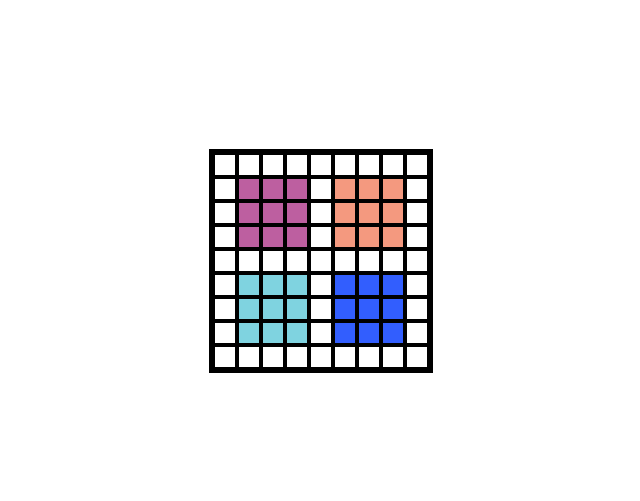
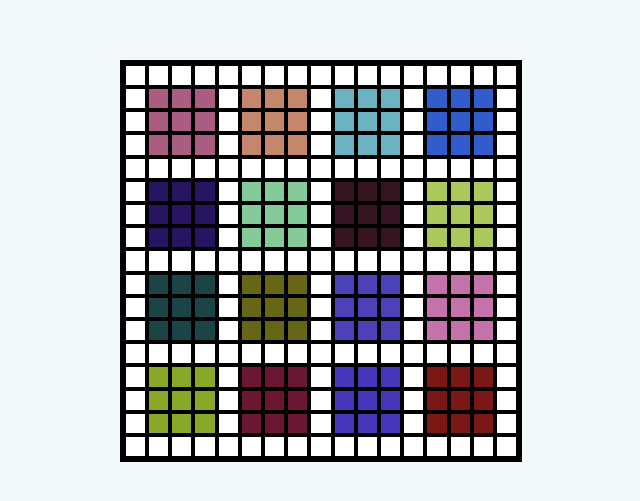
Before and after one commit to CRISOMG/multiarray, a plain HTML site: page index.html in a window 1280 px wide. Shown: the part 139-640 px from the top of the page, without its empty margins (319-959 px from the left). Drawn offline with Linux system fonts and the light colour scheme.

Commit message:
refactoring "drawMatriz,analyser"

```diff
--- a/index.html
+++ b/index.html
@@ -7,7 +7,6 @@
     <link rel="stylesheet" href="src/style.css" />
   </head>
   <body>
-    <div id="matriz" class="matrix"></div>
     <script src="src/index.js"></script>
   </body>
 </html>
--- a/src/index.js
+++ b/src/index.js
@@ -2,22 +2,35 @@ function generateRandomHexCode() {
   let hexCode = '#';
 
   while (hexCode.length < 7) {
-    hexCode += Math.round(Math.random() * 15).toString(16);
+    hexCode += Math.ceil(Math.random() * 12).toString(16);
   }
 
   return hexCode;
 }
 
+// const generateMatrix = (size) =>
+//   Array.from({ length: size }, () => new Array(size).fill(0));
+
+// const matriz = generateMatrix(30);
+
 const matriz = [
-  [0, 0, 0, 0, 0, 0, 0, 0, 0],
-  [0, 1, 1, 1, 0, 1, 1, 1, 0],
-  [0, 1, 1, 1, 0, 1, 1, 1, 0],
-  [0, 1, 1, 1, 0, 1, 1, 1, 0],
-  [0, 0, 0, 0, 0, 0, 0, 0, 0],
-  [0, 1, 1, 1, 0, 1, 1, 1, 0],
-  [0, 1, 1, 1, 0, 1, 1, 1, 0],
-  [0, 1, 1, 1, 0, 1, 1, 1, 0],
-  [0, 0, 0, 0, 0, 0, 0, 0, 0],
+  [0, 0, 0, 0, 0, 0, 0, 0, 0, 0, 0, 0, 0, 0, 0, 0, 0],
+  [0, 1, 1, 1, 0, 1, 1, 1, 0, 1, 1, 1, 0, 1, 1, 1, 0],
+  [0, 1, 1, 1, 0, 1, 1, 1, 0, 1, 1, 1, 0, 1, 1, 1, 0],
+  [0, 1, 1, 1, 0, 1, 1, 1, 0, 1, 1, 1, 0, 1, 1, 1, 0],
+  [0, 0, 0, 0, 0, 0, 0, 0, 0, 0, 0, 0, 0, 0, 0, 0, 0],
+  [0, 1, 1, 1, 0, 1, 1, 1, 0, 1, 1, 1, 0, 1, 1, 1, 0],
+  [0, 1, 1, 1, 0, 1, 1, 1, 0, 1, 1, 1, 0, 1, 1, 1, 0],
+  [0, 1, 1, 1, 0, 1, 1, 1, 0, 1, 1, 1, 0, 1, 1, 1, 0],
+  [0, 0, 0, 0, 0, 0, 0, 0, 0, 0, 0, 0, 0, 0, 0, 0, 0],
+  [0, 1, 1, 1, 0, 1, 1, 1, 0, 1, 1, 1, 0, 1, 1, 1, 0],
+  [0, 1, 1, 1, 0, 1, 1, 1, 0, 1, 1, 1, 0, 1, 1, 1, 0],
+  [0, 1, 1, 1, 0, 1, 1, 1, 0, 1, 1, 1, 0, 1, 1, 1, 0],
+  [0, 0, 0, 0, 0, 0, 0, 0, 0, 0, 0, 0, 0, 0, 0, 0, 0],
+  [0, 1, 1, 1, 0, 1, 1, 1, 0, 1, 1, 1, 0, 1, 1, 1, 0],
+  [0, 1, 1, 1, 0, 1, 1, 1, 0, 1, 1, 1, 0, 1, 1, 1, 0],
+  [0, 1, 1, 1, 0, 1, 1, 1, 0, 1, 1, 1, 0, 1, 1, 1, 0],
+  [0, 0, 0, 0, 0, 0, 0, 0, 0, 0, 0, 0, 0, 0, 0, 0, 0],
 ];
 function createMatriz() {
   const $matriz = document.createElement('section');
@@ -35,7 +48,6 @@ function createRow() {
 function createSquare(squareId, rowId, color = 'white') {
   const $square = document.createElement('div');
   $square.setAttribute('class', `square`);
-  $square.setAttribute('id', `square-${squareId}`);
   $square.style.backgroundColor = color;
 
   $square.onclick = (event) => {
@@ -55,9 +67,7 @@ function analyser(
   currentElementMatriz,
   currentElementRow,
   indexRow,
-  indexSquare,
-  rowId,
-  squareId
+  indexSquare
 ) {
   const aboveSquare =
     !!matriz[indexRow - 1] && matriz[indexRow - 1][indexSquare];
@@ -67,17 +77,17 @@ function analyser(
     const color =
       currentElementMatriz.children[indexRow - 1].children[indexSquare].style
         .backgroundColor;
-    const squareElement = createSquare(squareId, rowId, color);
+    const squareElement = createSquare(indexSquare, indexRow, color);
     return squareElement;
   }
   if (previousSquare) {
     const color =
       currentElementRow.children[indexSquare - 1].style.backgroundColor;
-    const squareElement = createSquare(squareId, rowId, color);
+    const squareElement = createSquare(indexSquare, indexRow, color);
     return squareElement;
   }
 
-  const squareElement = createSquare(squareId, rowId);
+  const squareElement = createSquare(indexSquare, indexRow);
   squareElement.style.backgroundColor = generateRandomHexCode();
 
   return squareElement;
@@ -87,32 +97,25 @@ function drawMatriz(matriz) {
   document.body.innerHTML = '';
   const currentElementMatriz = createMatriz();
 
-  let rowId = 0;
   matriz.forEach((row, indexRow, matriz) => {
     const currentElementRow = createRow();
 
-    let squareId = 0;
     row.forEach((square, indexSquare, currentRow) => {
       if (!square) {
-        currentElementRow.append(createSquare(squareId, rowId));
-        squareId++;
+        currentElementRow.append(createSquare(indexSquare, indexRow));
       }
       if (square) {
         const $square = analyser(
           currentElementMatriz,
           currentElementRow,
           indexRow,
-          indexSquare,
-          rowId,
-          squareId
+          indexSquare
         );
         currentElementRow.append($square);
-        squareId++;
       }
     });
 
     currentElementMatriz.append(currentElementRow);
-    rowId++;
   });
   document.body.appendChild(currentElementMatriz);
 }
@@ -120,7 +123,8 @@ function drawMatriz(matriz) {
 drawMatriz(matriz);
 
 document.addEventListener('keydown', (ev) => {
-  if (ev.keyCode == 13) {
-    drawMatriz(matriz);
-  }
+  drawMatriz(matriz);
 });
+document.addEventListener('click', (ev) => {
+  drawMatriz(matriz);
+});
--- a/src/style.css
+++ b/src/style.css
@@ -4,6 +4,7 @@ body {
   align-items: center;
   justify-content: center;
   height: 100vh;
+  background-color: rgb(243, 248, 251);
 }
 .matriz {
   display: flex;
@@ -15,9 +16,8 @@ body {
   flex-direction: row;
 }
 .square {
-  /* margin: 2px; */
-  width: 20px;
-  height: 20px;
+  width: 1.5vw;
+  height: 1.5vw;
   border: 2px solid black;
   background-color: white;
 }
```
